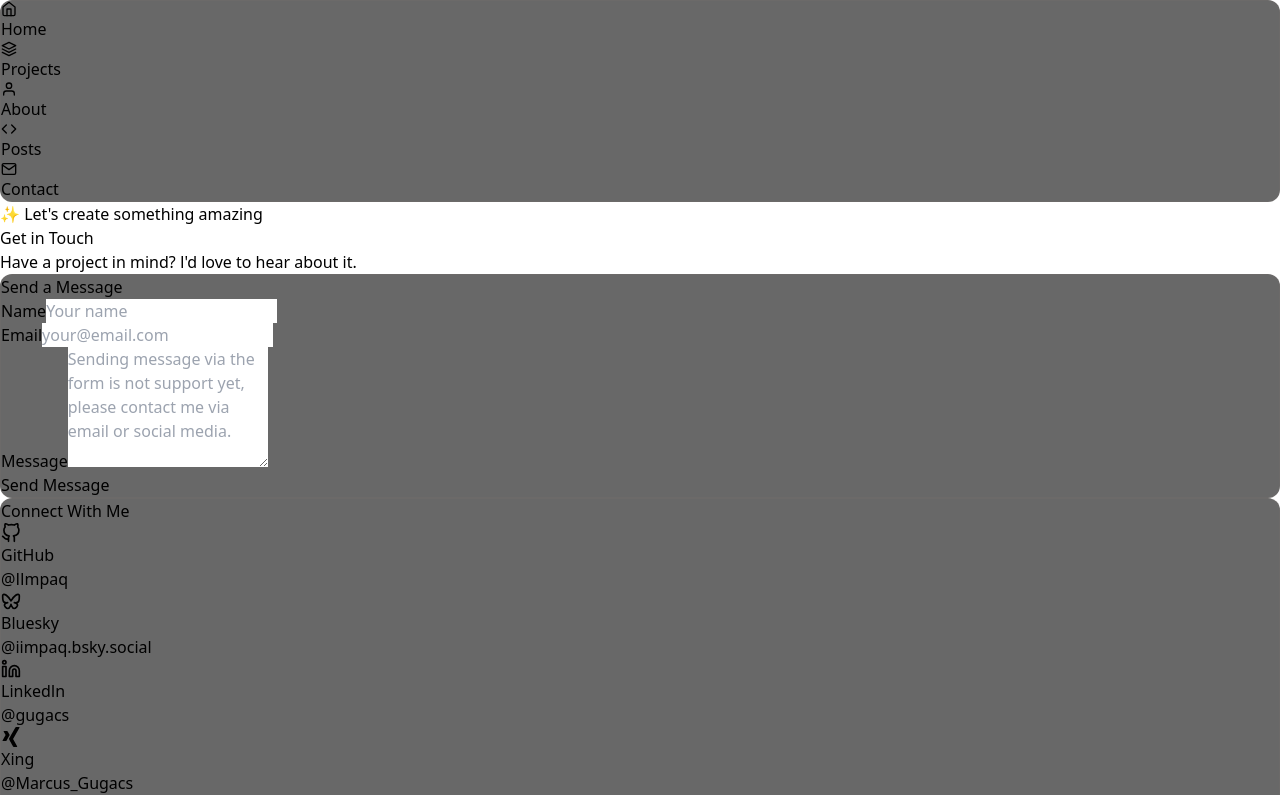
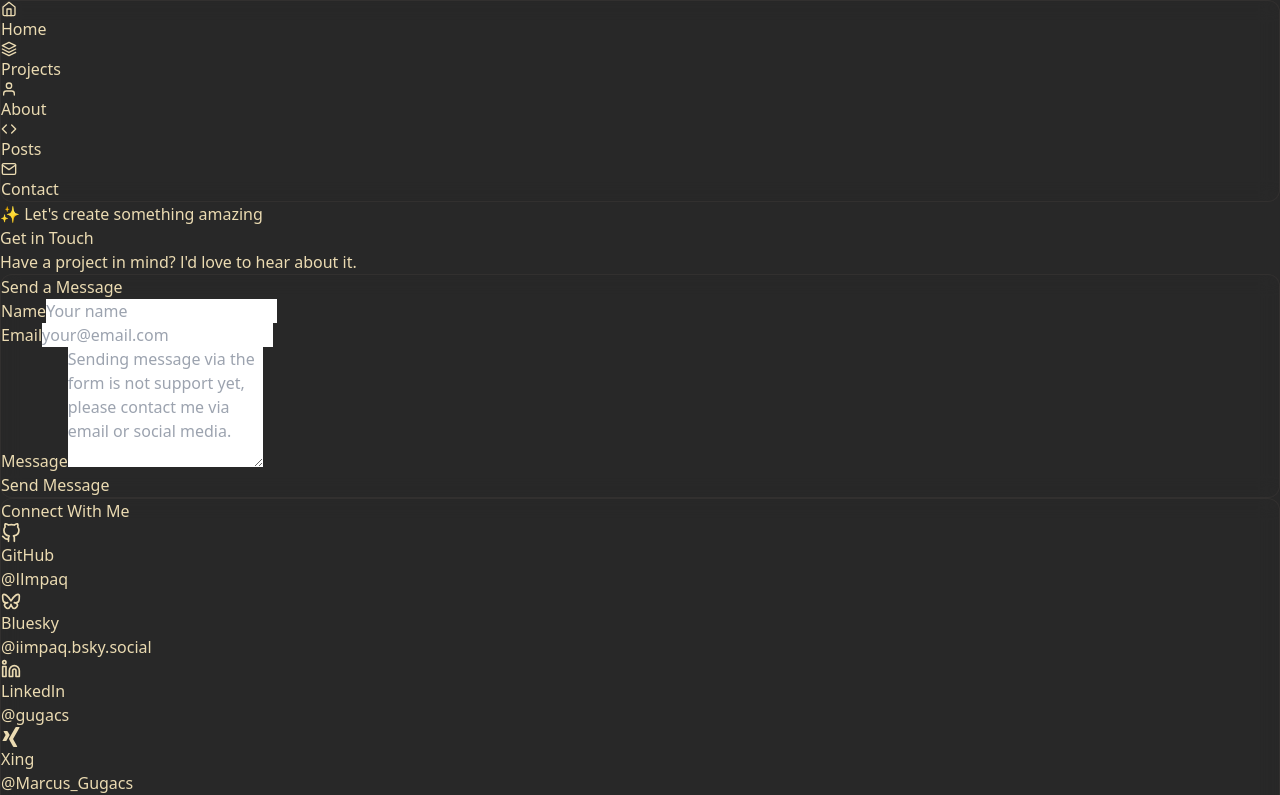
Before and after one commit to IImpaq/portfolio, a Next.js app: page /contact in a window 1280 px wide. Shown: the top 795 px of the page. Built offline with nearby package versions, Linux system fonts and the light colour scheme.

Commit message:
Fixed contact icon coloring on hover
Signed-off-by: Marcus Gugacs <iimpaq@proton.me>

```diff
--- a/src/app/contact/page.tsx
+++ b/src/app/contact/page.tsx
@@ -145,12 +145,12 @@ export default function Contact() {
                         href={link.href}
                         target="_blank"
                         rel="noopener noreferrer"
-                        className="flex items-center p-4 rounded-lg hover:bg-[var(--color-yellow)] hover:bg-opacity-5 transition-all duration-300"
+                        className="flex items-center p-4 rounded-lg hover:bg-[var(--color-yellow)] hover:bg-opacity-5 transition-all duration-300 group"
                         whileHover={{ x: 5 }}
                       >
                         <link.icon
                           size={20}
-                          className="text-[var(--color-yellow)]"
+                          className="text-[var(--color-yellow)] group-hover:text-[var(--color-fg)] transition-colors duration-300"
                         />
                         <div className="ml-4">
                           <div className="text-sm font-medium text-[var(--color-fg)]">
--- a/src/app/globals.css
+++ b/src/app/globals.css
@@ -81,8 +81,8 @@ body {
   position: relative;
   min-height: 100vh;
 
-  background-color: var(--gruvbox-bg);
-  color: var(--gruvbox-fg);
+  background-color: var(--color-bg);
+  color: var(--color-fg);
   font-feature-settings:
     "salt" 1,
     "ss01" 1,
@@ -106,7 +106,7 @@ body {
   }
 }
 
-/* Custom scrollbar */
+/* Webkit Scrollbar (Safari, Chrome, Edge) */
 ::-webkit-scrollbar {
   width: 10px;
 }
@@ -122,6 +122,17 @@ body {
 
 ::-webkit-scrollbar-thumb:hover {
   background: var(--color-yellow-dark);
+}
+
+/* Firefox scrollbar */
+* {
+  scrollbar-width: thin;
+  scrollbar-color: var(--color-yellow-light) var(--color-bg-dark);
+}
+
+/* Firefox hover state can be handled with CSS variables */
+*:hover {
+  scrollbar-color: var(--color-yellow-dark) var(--color-bg-dark);
 }
 
 /* Selection color */
@@ -177,7 +188,7 @@ body {
   height: 2px;
   bottom: -2px;
   left: 0;
-  background-color: var(--gruvbox-yellow);
+  background-color: var(--color-yellow);
   transform: scaleX(0);
   transform-origin: right;
   transition: transform 0.3s ease;
@@ -225,7 +236,7 @@ body {
 
 /* Focus styles */
 :focus {
-  outline: 2px solid var(--gruvbox-yellow);
+  outline: 2px solid var(--color-yellow);
   outline-offset: 2px;
 }
 
@@ -245,11 +256,3 @@ body {
     background: rgba(40, 40, 40, 0.8);
   }
 }
-
-/* Mobile optimizations */
-/*@media (max-width: 768px) {
-  .glass-card {
-    backdrop-filter: none;
-    background: var(--gruvbox-bg-soft);
-  }
-}*/
```
